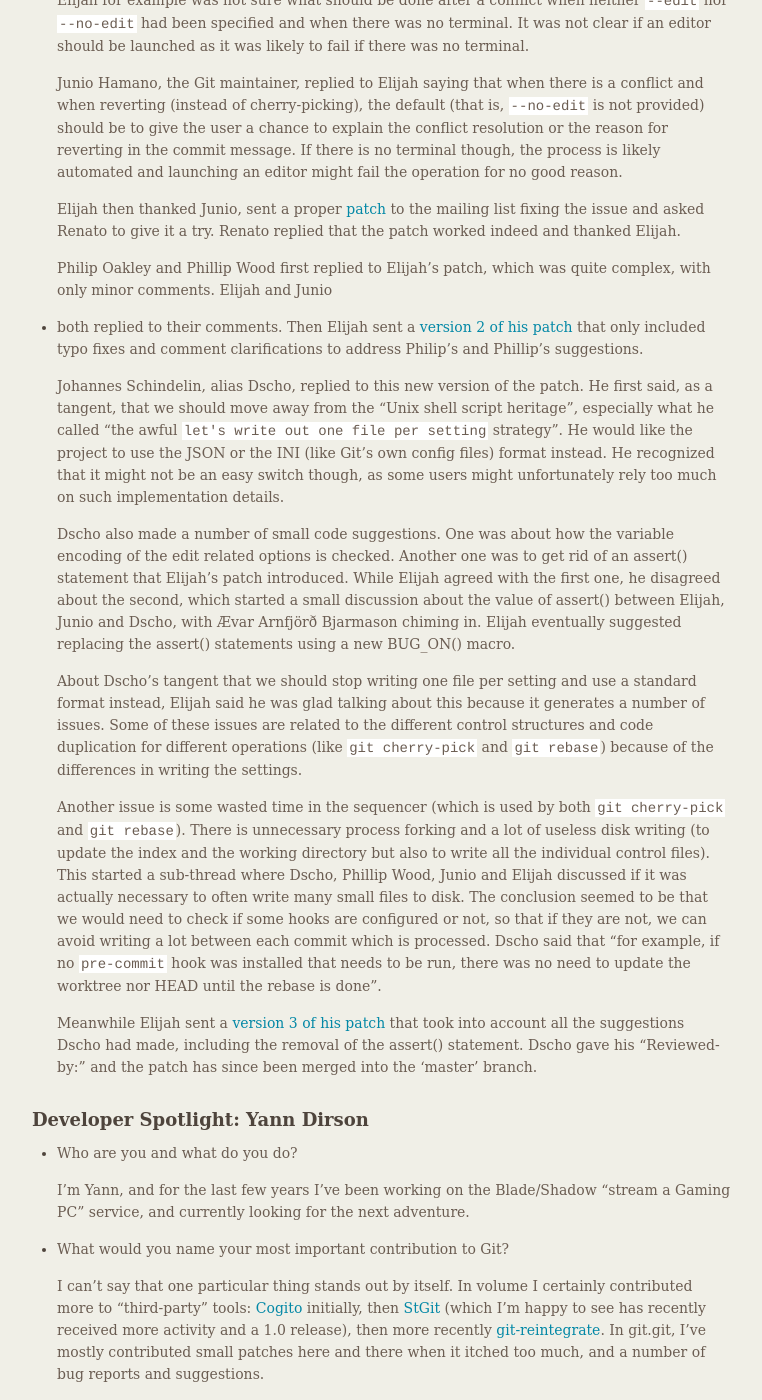
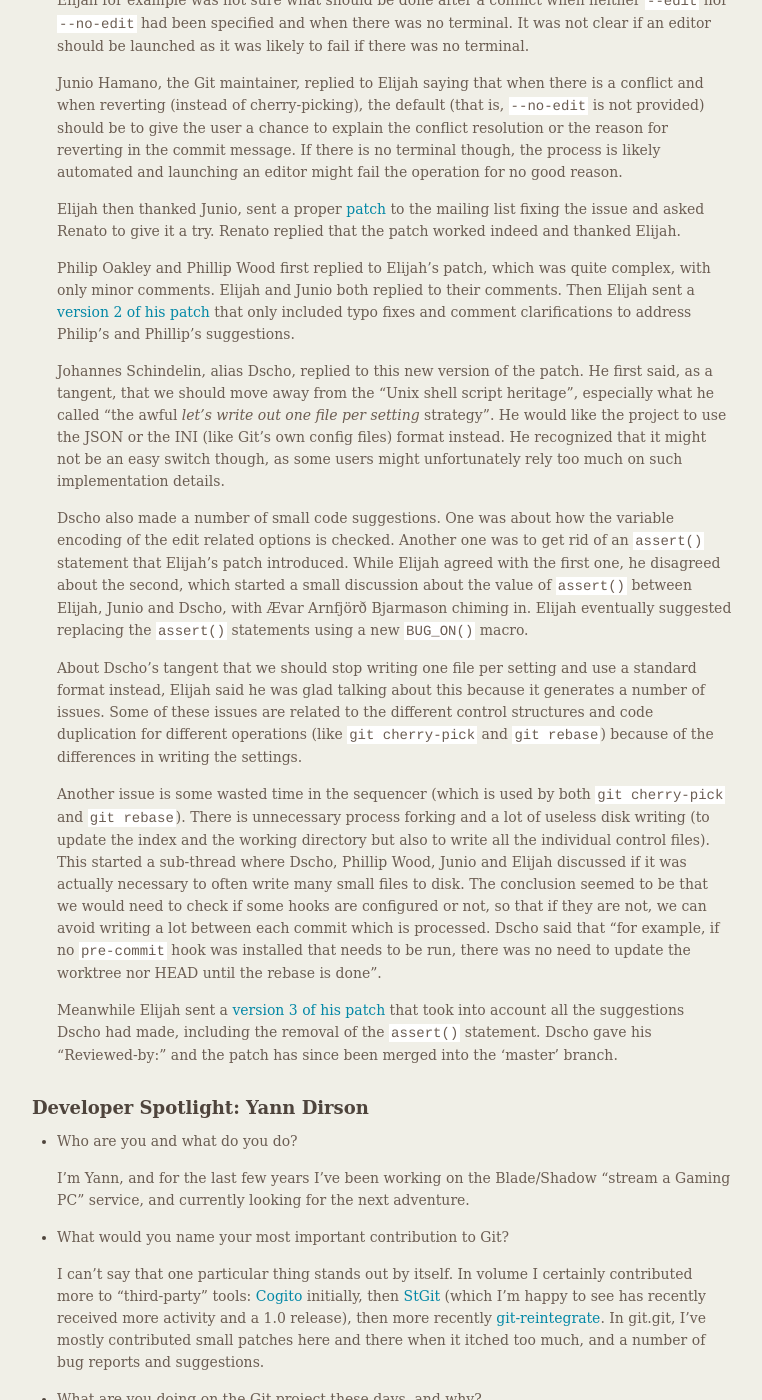
Before and after one commit to git/git.github.io, a Jekyll site: the page built from _posts/2021-04-30-edition-74.markdown, in a window 1280 px wide and 1400 px high, scrolled down 760 px. Shown: the whole window, without its empty margins (377-1139 px from the left). Built offline with Jekyll 4.4.1, drawn with Linux system fonts in a browser that asks for light colours.

Commit message:
rn-74: fix a few formatting issues

```diff
--- a/_posts/2021-04-30-edition-74.markdown
+++ b/_posts/2021-04-30-edition-74.markdown
@@ -76,7 +76,7 @@
 
   Philip Oakley and Phillip Wood first replied to Elijah's patch,
   which was quite complex, with only minor comments. Elijah and Junio
-- both replied to their comments. Then Elijah sent a
+  both replied to their comments. Then Elijah sent a
   [version 2 of his patch](https://lore.kernel.org/git/pull.988.v2.git.git.1617070174458.gitgitgadget@gmail.com/)
   that only included typo fixes and comment clarifications to address
   Philip's and Phillip's suggestions.
@@ -84,7 +84,7 @@
   Johannes Schindelin, alias Dscho, replied to this new version of the
   patch. He first said, as a tangent, that we should move away from
   the "Unix shell script heritage", especially what he called "the
-  awful `let's write out one file per setting` strategy". He would
+  awful _let's write out one file per setting_ strategy". He would
   like the project to use the JSON or the INI (like Git's own config
   files) format instead. He recognized that it might not be an easy
   switch though, as some users might unfortunately rely too much on
@@ -92,12 +92,12 @@
 
   Dscho also made a number of small code suggestions. One was about
   how the variable encoding of the edit related options is
-  checked. Another one was to get rid of an assert() statement that
+  checked. Another one was to get rid of an `assert()` statement that
   Elijah's patch introduced. While Elijah agreed with the first one,
   he disagreed about the second, which started a small discussion
-  about the value of assert() between Elijah, Junio and Dscho, with
+  about the value of `assert()` between Elijah, Junio and Dscho, with
   Ævar Arnfjörð Bjarmason chiming in. Elijah eventually suggested
-  replacing the assert() statements using a new BUG_ON() macro.
+  replacing the `assert()` statements using a new `BUG_ON()` macro.
 
   About Dscho's tangent that we should stop writing one file per
   setting and use a standard format instead, Elijah said he was glad
@@ -123,7 +123,7 @@
   Meanwhile Elijah sent a
   [version 3 of his patch](https://lore.kernel.org/git/pull.988.v3.git.git.1617173541301.gitgitgadget@gmail.com/)
   that took into account all the suggestions Dscho had made, including the
-  removal of the assert() statement. Dscho gave his "Reviewed-by:" and
+  removal of the `assert()` statement. Dscho gave his "Reviewed-by:" and
   the patch has since been merged into the 'master' branch.
 
 
@@ -168,7 +168,7 @@
   On my first contact with Git shortly after Linus published his first
   version, one thing stood out for me as non-intuitive after using all
   those former tools: the "record only the content and not by which
-  operation we got there" motto, which leaves to `git-diff` the work of
+  operation we got there" motto, which leaves to `git diff` the work of
   reconstructing the "which operation" part.  Yet, soon after it struck
   me as probably the most brilliant aspect in Git's design.
 
```
